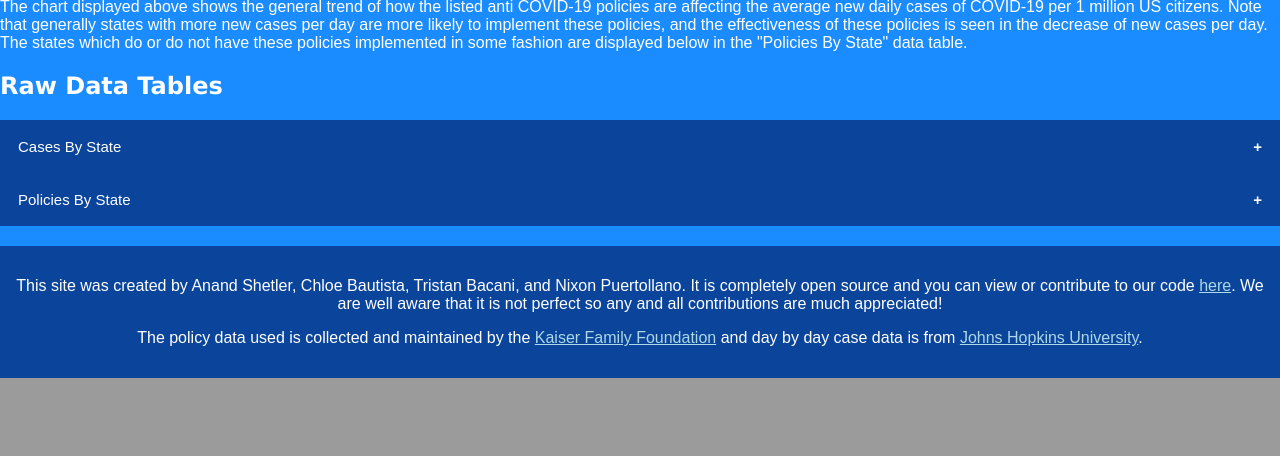
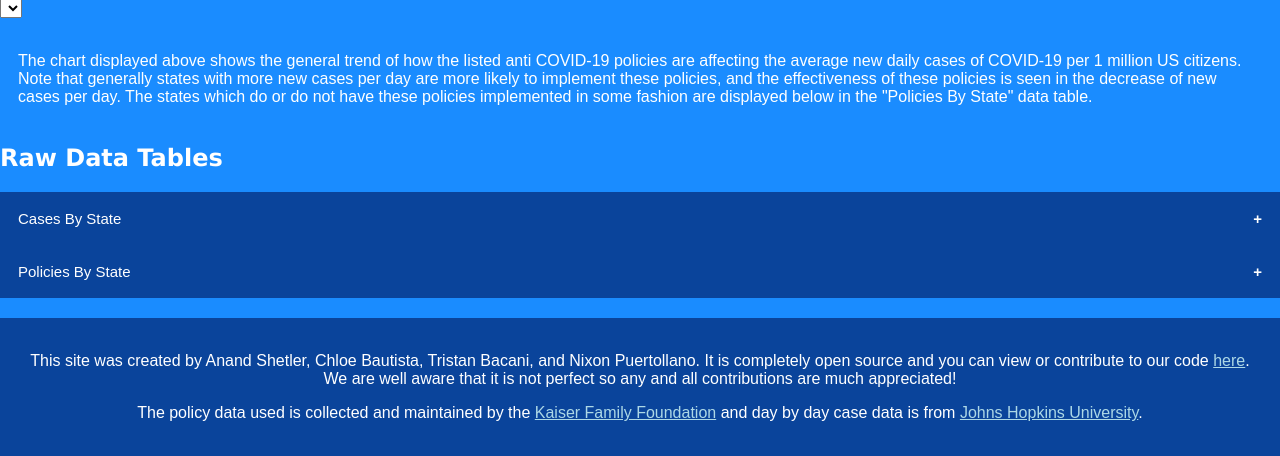
Before and after one commit to AnandShetler/Crisis-Mapping, a Flask app: template templates/index.html in a window 1280 px wide. Shown: the part 1182-1638 px from the top of the page. Before the commit the page ends 1560 px from the top, so only its background shows below. Run offline with Flask 2, Linux system fonts and the light colour scheme; the template is opened without the code that fills it, so the values that code supplies are empty; some libraries are stand-ins or nearby versions.

Commit message:
Favicon and some css

```diff
--- a/static/css/main.css
+++ b/static/css/main.css
@@ -14,6 +14,9 @@
 }
 img {
     float: left;
+}
+p {
+    padding: 18px;
 }
 a, a:visited {
     color: lightblue;
@@ -49,7 +52,7 @@
 .nicebox{
     position: static;
     left:20px;
-    width: 250px;
+    width: 400px;
     text-align: center;
     font-family: "Roboto", "Arial", sans-serif;
     font-size: 13px;
@@ -157,8 +160,11 @@
 
 footer {
     text-align: center;
-    padding: 15px;
     background-color: rgb(10, 68, 155);
     color: white;
     margin-top: 20px;
+    padding: 18px;
 }
+footer p {
+    padding: 0;
+}
--- a/templates/index.html
+++ b/templates/index.html
@@ -4,6 +4,7 @@
     <title>Crisis Response Mapping</title>
     <link rel="stylesheet" type="text/css" href="{{ url_for('static', filename='css/main.css') }}">
     <script type="text/javascript" src="https://www.gstatic.com/charts/loader.js"></script>
+    <link rel="shortcut icon" href="{{ url_for('static', filename='images/favicon.ico') }}">
     <script type="text/javascript">
       google.charts.load('current', {'packages':['corechart']});
       google.charts.setOnLoadCallback((function() { drawChart(document.getElementById("chart-variable").value) }));
```
Also changed, not shown: static/images/favicon.ico (added). Lines whose indentation alone changed are shown as unchanged.
